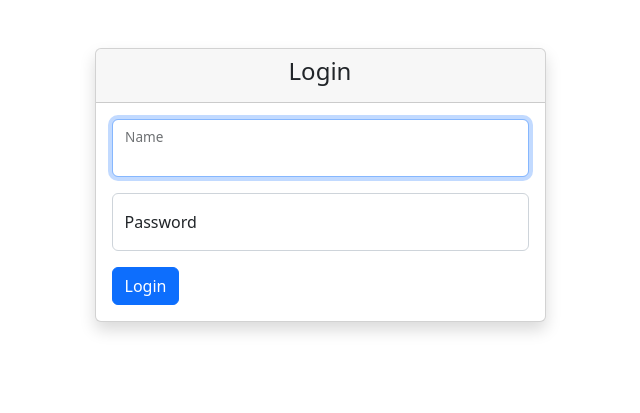
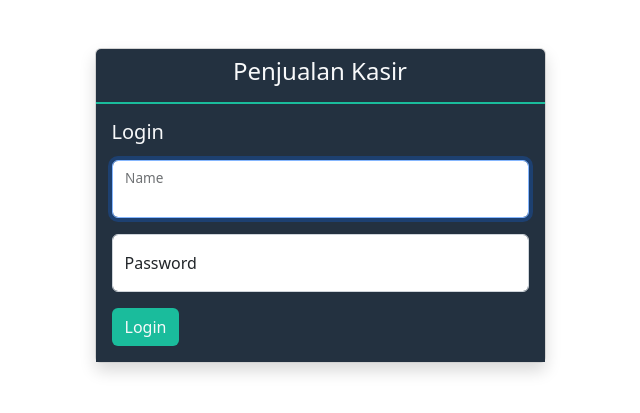
Before and after one commit to andhikamrdynto/aplikasi-kasir, a Laravel app: page /login in a window 1280 px wide. Shown: the top 413 px of the page, without its empty margins (320-960 px from the left). Run offline with Laravel 9, Linux system fonts and the light colour scheme.

Commit message:
finished login

```diff
--- /dev/null
+++ b/public/css/style.css
@@ -0,0 +1,11 @@
+.x-dark {
+    background-color: #233140;
+}
+
+.border-1 {
+    border-bottom: 2px solid #1abc9c;
+}
+
+.green-dark{
+    background-color: #1abc9c;
+}
--- a/resources/views/index.blade.php
+++ b/resources/views/index.blade.php
@@ -974,7 +974,7 @@
         <div class="ie-warning">
             <h1>Warning!!</h1>
             <p>You are using an outdated version of Internet Explorer, please upgrade
-               <br/>to any of the following web browsers to access this website.
+                <br/>to any of the following web browsers to access this website.
             </p>
             <div class="iew-container">
                 <ul class="iew-download">
--- a/resources/views/login.blade.php
+++ b/resources/views/login.blade.php
@@ -7,6 +7,8 @@
     <title>Login</title>
     <link href="https://cdn.jsdelivr.net/npm/bootstrap@5.2.0-beta1/dist/css/bootstrap.min.css" rel="stylesheet"
         integrity="sha384-0evHe/X+R7YkIZDRvuzKMRqM+OrBnVFBL6DOitfPri4tjfHxaWutUpFmBp4vmVor" crossorigin="anonymous">
+
+    <link rel="stylesheet" href="css/style.css">
 </head>
 
 <body>
@@ -15,10 +17,12 @@
         <div class="row justify-content-center">
             <div class="col-sm-5 mt-5">
                 <div class="card shadow mb-5 bg-body rounded">
-                    <div class="card-header">
-                        <h4 class="text-center">Login</h4>
+                    <div class="card-header x-dark text-light border-1">
+                        <h4 class="text-center">Penjualan Kasir</h4>
                     </div>
-                    <div class="card-body">
+                    <div class="card-body x-dark text-light">
+
+                        <h5 class="mb-3">Login</h5>
 
                         @if (session()->has('loginError'))
                             <div class="alert alert-sm alert-danger alert-dismissible fade show" role="alert">
@@ -31,7 +35,7 @@
                             @csrf
                             <div class="mb-3 form-floating">
                                 <input type="text" class="form-control @error('name') is-invalid @enderror" id="name" placeholder="name" name="name" required autofocus>
-                                <label for="username">Name</label>
+                                <label for="username" class="text-dark">Name</label>
                                 <div class="invalid-feedback">
                                     @error('name')
                                         {{ $message }}
@@ -40,14 +44,14 @@
                             </div>
                             <div class="mb-3 form-floating">
                                 <input type="password" class="form-control id="password" placeholder="password" name="password" required>
-                                <label for="password" class="form-label ">Password</label>
+                                <label for="password" class="form-label text-dark">Password</label>
                                 <div class="invalid-feedback">
                                     @error('password')
                                         {{ $message }}
                                     @enderror
                                 </div>
                             </div>
-                            <button type="submit" class="btn btn-primary">Login</button>
+                            <button type="submit" class="btn green-dark text-light">Login</button>
                         </form>
                     </div>
                 </div>
```
Also changed, not shown: database/seeders/UserSeeder.php (+11 -2 lines).
